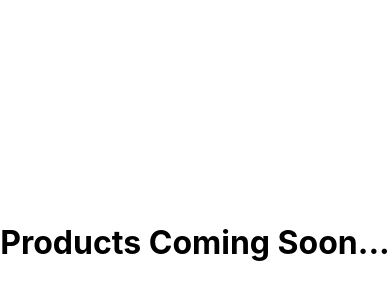
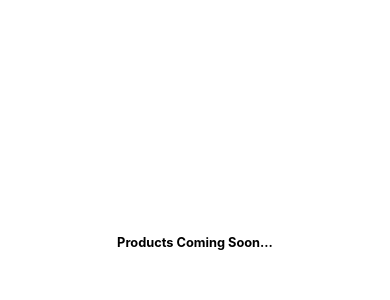
Before and after one commit to aaronnn47/recykle, a React (Create React App) app: page /#/Shop in a window 390 px wide. Shown: the part 180-480 px from the top of the page. Built offline with nearby package versions, Linux system fonts and the light colour scheme; a web font is replaced by a local one.

Commit message:
fixed the media query for the shop section

```diff
--- a/src/Components/Shop/Shop.css
+++ b/src/Components/Shop/Shop.css
@@ -5,3 +5,9 @@
     align-items: center;
     justify-content: center;
 }
+
+@media(min-width: 300px){
+    .shop-body > h1 {
+        font-size: 80%;
+    }
+}
```
